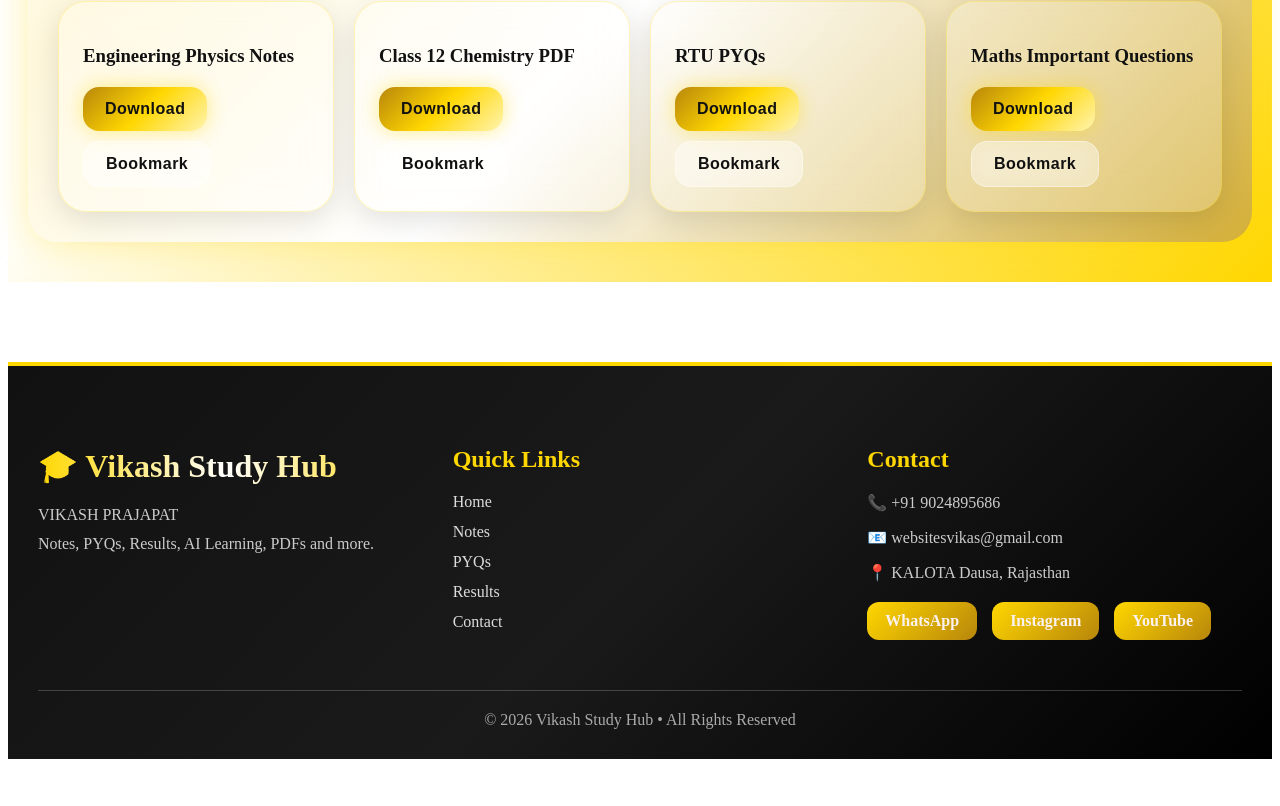
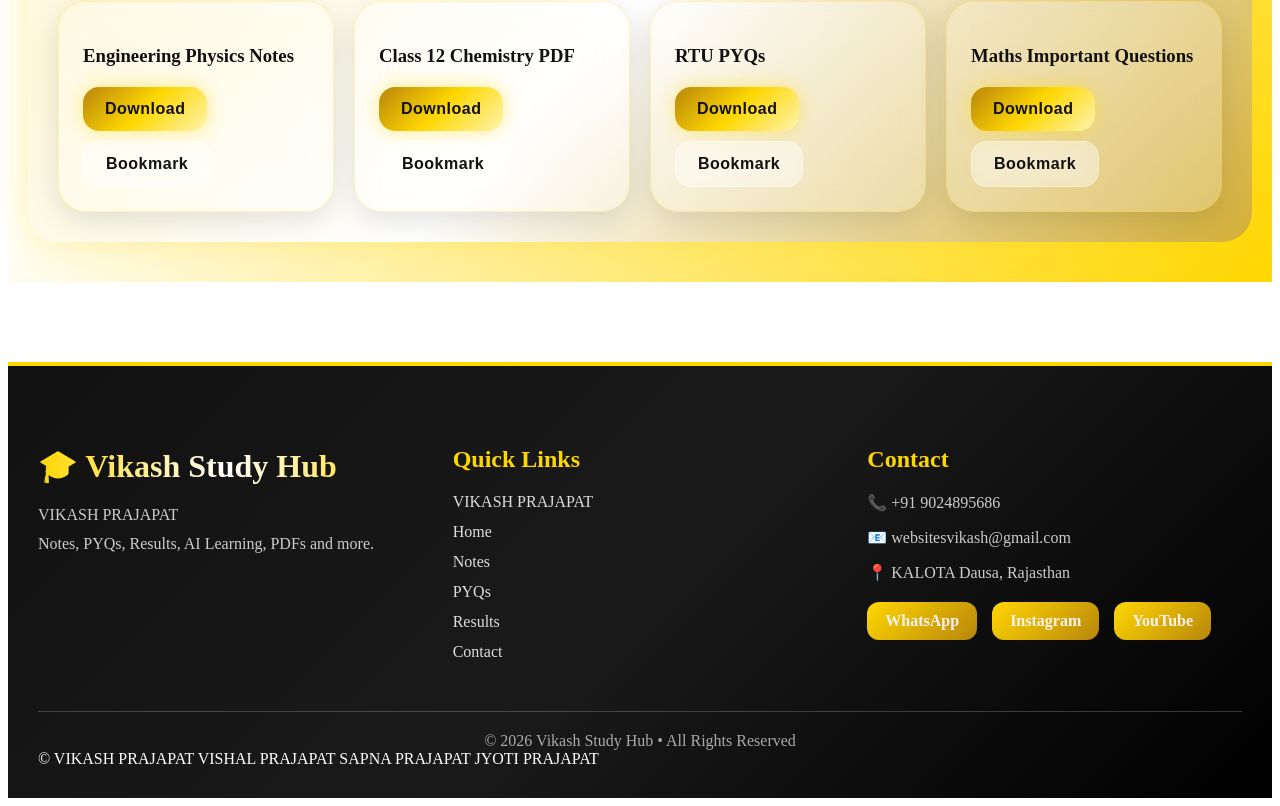
Before and after one commit to WebsitesVikash-Prajapat/Vikash-Prajapat-study-Hub, a React (Vite) app: page / in a window 1280 px wide. Shown: the part 1536-2342 px from the top of the page. Before the commit the page ends 2303 px from the top, so only its background shows below. Built offline with nearby package versions, Linux system fonts and the light colour scheme.

Commit message:
gmail changed

```diff
--- a/src/components/Footer.jsx
+++ b/src/components/Footer.jsx
@@ -73,6 +73,9 @@ export default function Footer() {
             }}
           >
             <a href='#' style={linkStyle}>
+              VIKASH PRAJAPAT
+            </a>
+            <a href='#' style={linkStyle}>
               Home
             </a>
 
@@ -111,7 +114,7 @@ export default function Footer() {
           </p>
 
           <p style={textStyle}>
-            📧 websitesvikas@gmail.com
+            📧 websitesvikash@gmail.com
           </p>
 
           <p style={textStyle}>
@@ -172,6 +175,10 @@ export default function Footer() {
         © 2026 Vikash Study Hub •
         All Rights Reserved
       </div>
+      <div>
+       © VIKASH PRAJAPAT  VISHAL PRAJAPAT SAPNA PRAJAPAT  JYOTI PRAJAPAT
+
+      </div>
     </footer>
   );
 }
```
